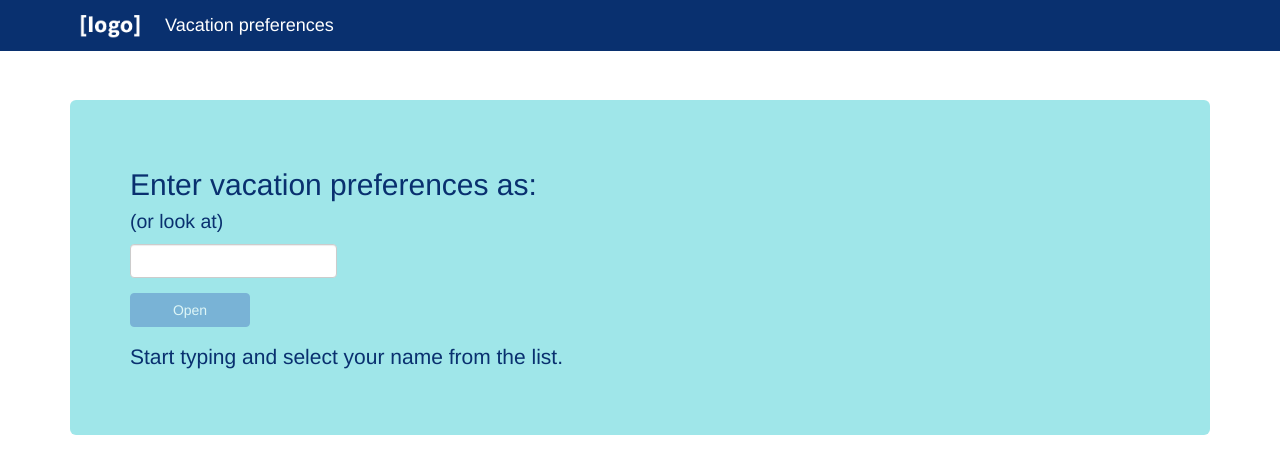
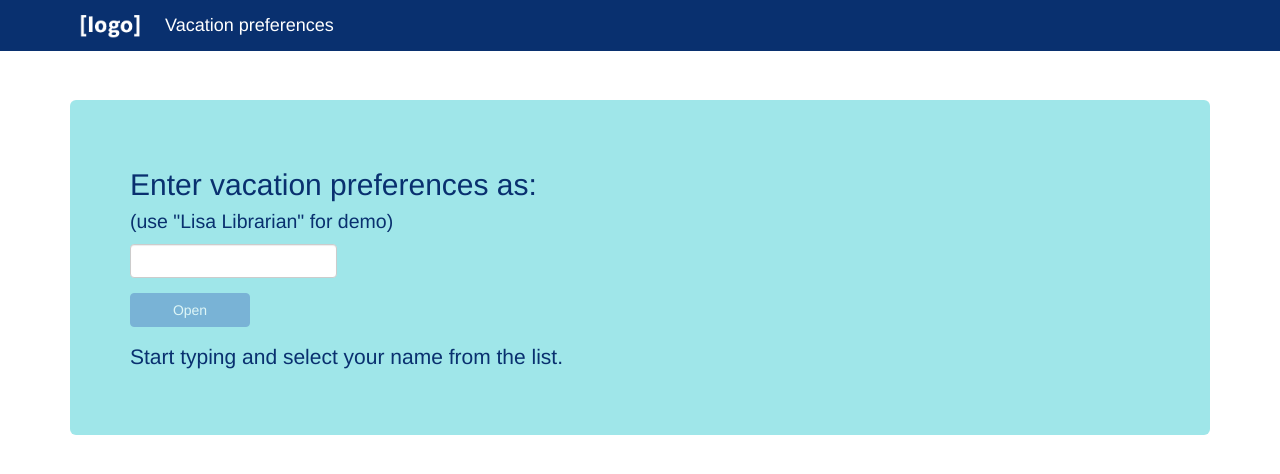
Before and after one commit to g-d-g/wuaw, a website: page index.html in a window 1280 px wide. Drawn offline with Linux system fonts and the light colour scheme.

Commit message:
add demo login text

```diff
--- a/index.html
+++ b/index.html
@@ -41,7 +41,7 @@
     <div id="alerts"></div>
 
     <div class="jumbotron" style="display: none;">
-      <h2>Enter vacation preferences as:<br /><small>(or look at)</small></h2>
+      <h2>Enter vacation preferences as:<br /><small>(use "Lisa Librarian" for demo)</small></h2>
       <input type="text" class="form-control" id="staff" />
       <p></p>
       <p><button class="btn btn-primary" id="getvacation" disabled>Open</button></p>
```
